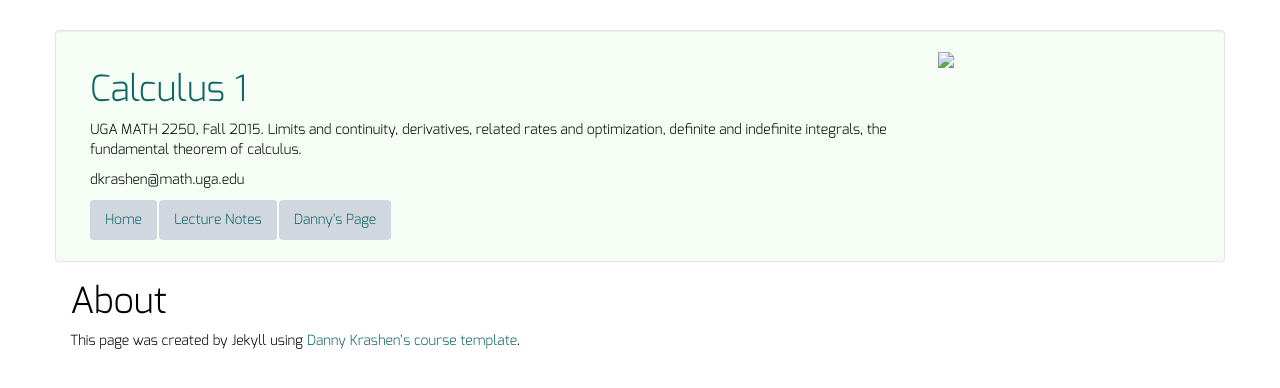
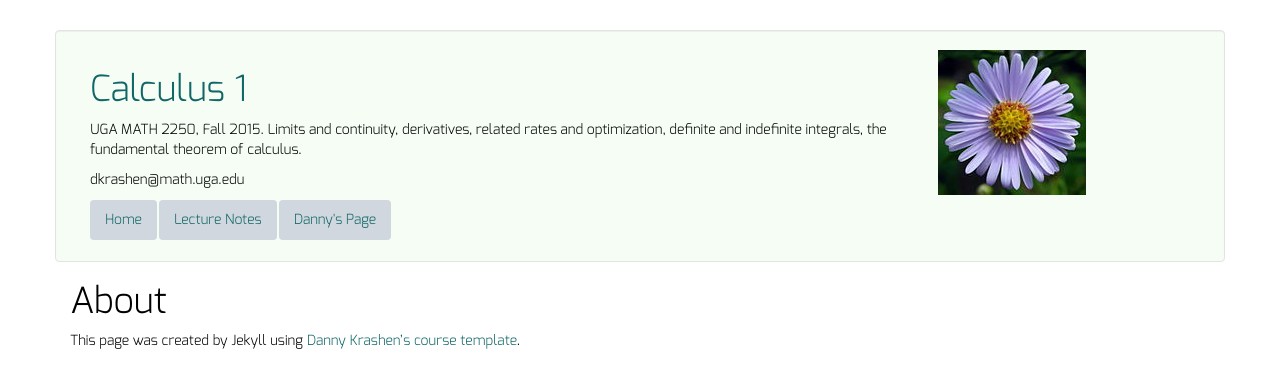
Before and after one commit to dkrashen/calc1, a Jekyll site: the page built from about.md, in a window 1280 px wide. Shown: the top 388 px of the page. Built offline with Jekyll 4.4.1, drawn with Linux system fonts in a browser that asks for light colours.

Commit message:
fix baseurl reference in image url

```diff
--- a/_includes/header.html
+++ b/_includes/header.html
@@ -14,7 +14,7 @@
 		</div><!--/col-->
 
 		<div class="col-md-3">
-    <img src="images/Aster.jpg">
+    <img src="{{ site.baseurl }}/images/Aster.jpg">
 
 		</div><!--/col-->
 
```
